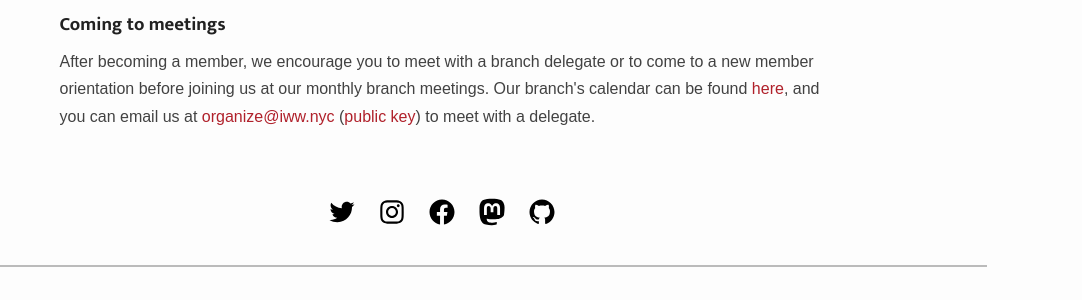
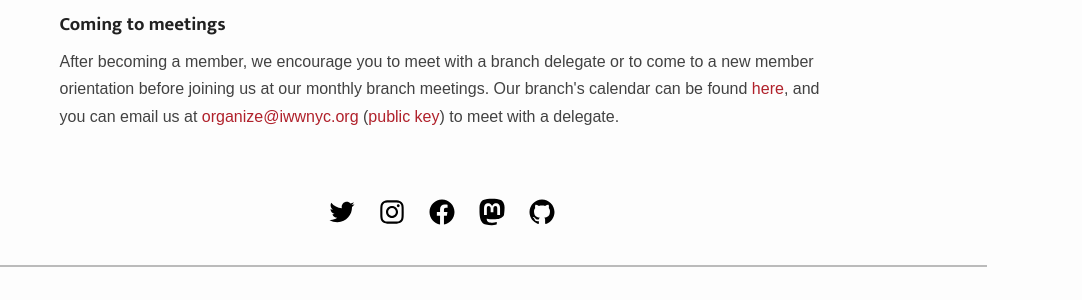
Before and after one commit to IWW-NYC-GMB/iww.nyc, a Jekyll site: the page built from join.html, in a window 1280 px wide. Shown: the part 1542-1842 px from the top of the page, without its empty margins (198-1280 px from the left). Built offline with Jekyll 4.4.1, drawn with Linux system fonts in a browser that asks for light colours; some web fonts are replaced.

Commit message:
Update join.html

```diff
--- a/join.html
+++ b/join.html
@@ -89,5 +89,5 @@ You select your dues level based on your self-reported current monthly income. Y
 <li>$33 — if you make more than $3,500 per month</li>
 </ul><br>
 <h3>Coming to meetings</h3>
-After becoming a member, we encourage you to meet with a branch delegate or to come to a new member orientation before joining us at our monthly branch meetings. Our branch's calendar can be found <a href="{{ site.baseurl }}/events">here</a>, and you can email us at <a href="mailto:organize@iww.nyc">organize@iww.nyc</a> (<a href="https://iww.nyc/assets/keys/publickey.organize@iww.nyc.asc">public key</a>) to meet with a delegate.<br><br>
+After becoming a member, we encourage you to meet with a branch delegate or to come to a new member orientation before joining us at our monthly branch meetings. Our branch's calendar can be found <a href="{{ site.baseurl }}/events">here</a>, and you can email us at <a href="mailto:organize@iwwnyc.org">organize@iwwnyc.org</a> (<a href="https://iwwnyc.org/assets/keys/publickey.organize@iww.nyc.asc">public key</a>) to meet with a delegate.<br><br>
 </p>
```
